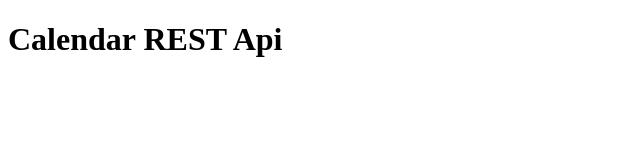
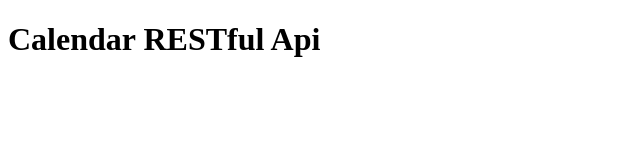
Before and after one commit to ndzalman/Calendar_Server, a plain HTML site: page WebContent/index.html in a window 1280 px wide. Shown: the whole page, without its empty margins (0-640 px from the left). Drawn offline with Linux system fonts and the light colour scheme.

Commit message:
Update index.html
h

```diff
--- a/WebContent/index.html
+++ b/WebContent/index.html
@@ -2,9 +2,9 @@
 <html>
 <head>
 <meta charset="windows-1255">
-<title>Calendar REST Api</title>
+<title>Calendar RESTful Api</title>
 </head>
 <body>
-	<h1> Calendar REST Api </h1>
+	<h1> Calendar RESTful Api </h1>
 </body>
 </html>
```
